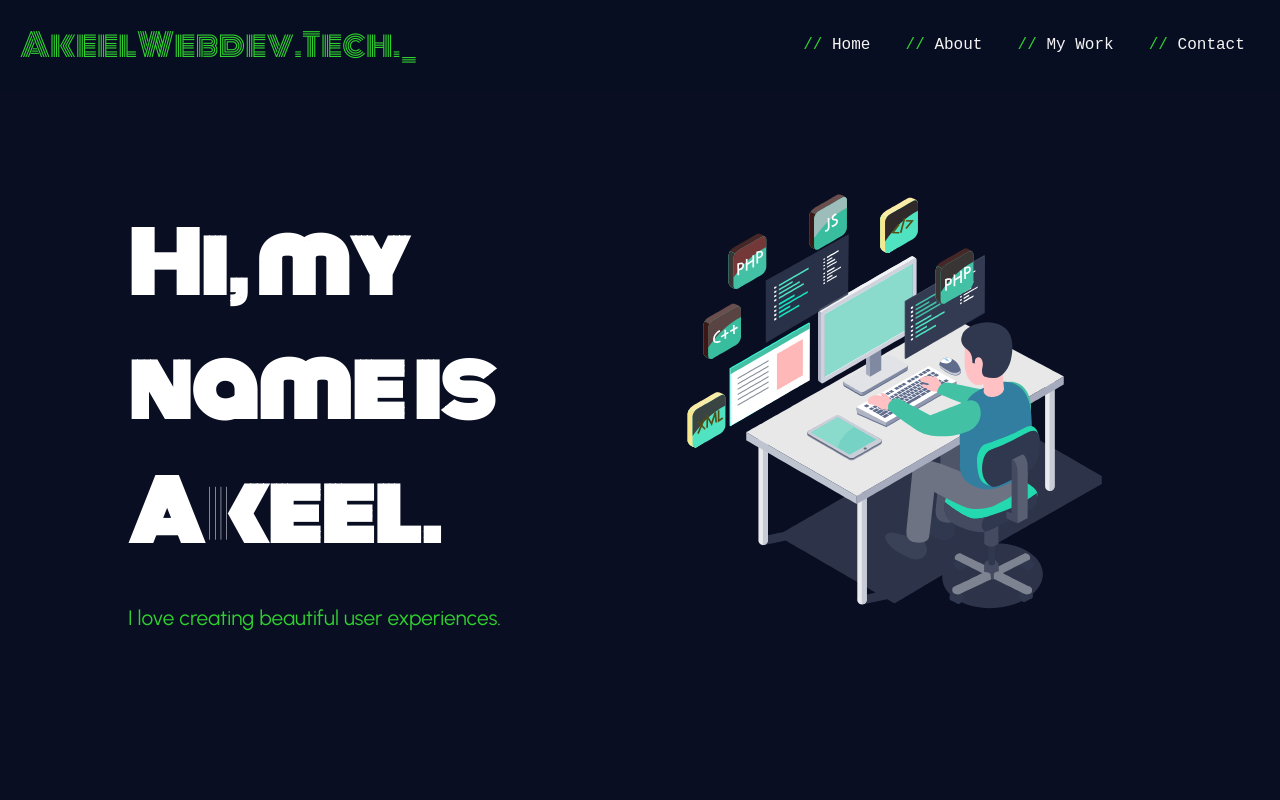
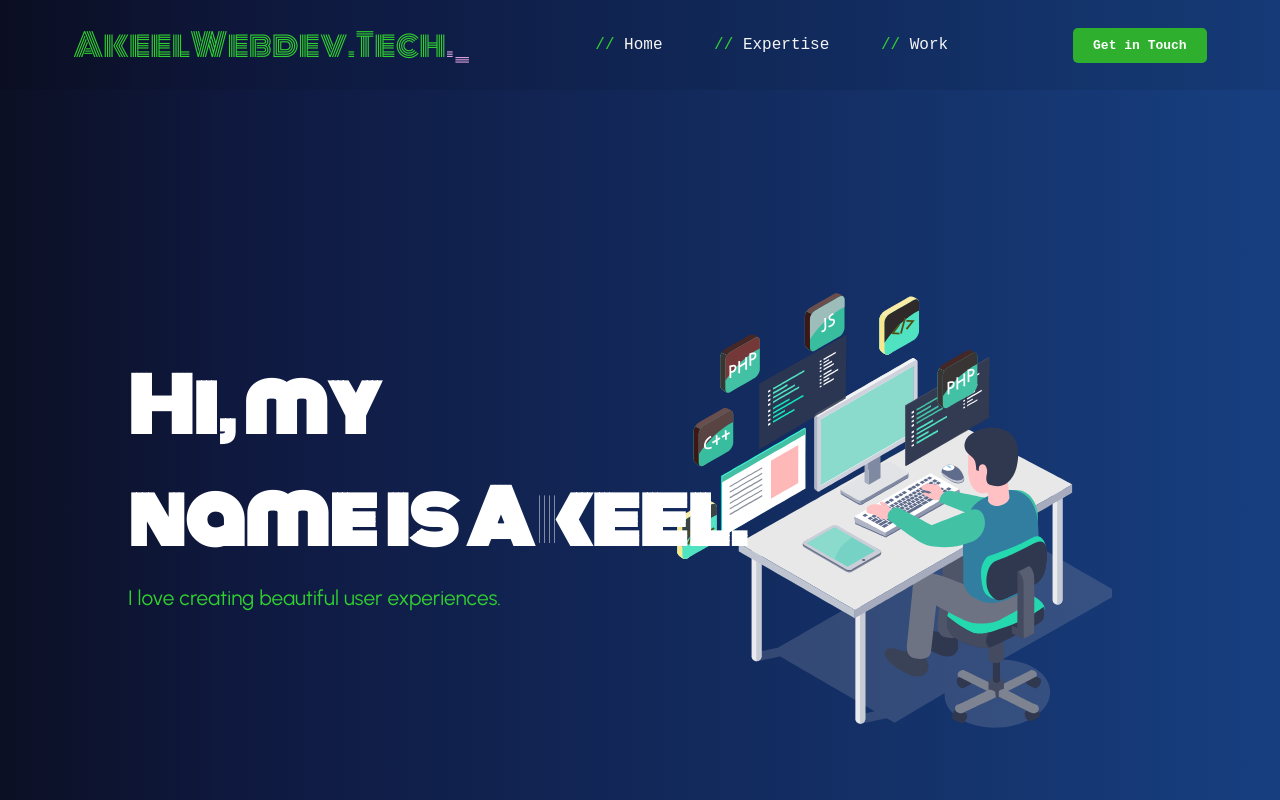
Before and after one commit to MohamedAkeelK/akeelk_portfolio, a React (Vite) app: page / in a window 1280 px wide. Shown: the top 800 px of the page. Built offline with nearby package versions, Linux system fonts and the light colour scheme.

Commit message:
edit homepage

```diff
--- a/src/components/Hero/Hero.css
+++ b/src/components/Hero/Hero.css
@@ -2,7 +2,7 @@
 .hero {
   /* margin-top: 4%; */
   width: 100%;
-  height: 100vh;
+  height: 120vh;
   /* padding: 20px 20px 0px 20px; */
   display: flex;
   flex-direction: column;
@@ -10,14 +10,17 @@
   background-color: rgb(9, 14, 34);
   /* background-image: linear-gradient(to right top, #08154a, #061440, #061336, #09112c, #090e22); */
   /* border: 1px solid rgb(72, 0, 255); */
+  background: rgb(12,16,36);
+background: linear-gradient(90deg, rgba(12,16,36,1) 0%, rgba(15,25,64,1) 19%, rgba(23,63,128,1) 100%);
+clip-path: polygon(0 0, 100% 0, 100% 90%, 50% 100%, 0 90%);
 
 }
 
 .lottieCoder {
-  width: 35%;
+  width: 43%;
   padding: 40px;
   position: absolute;
-  top: 50%;
+  top: 53%;
   left: 70%;
   transform: translate(-50%, -50%);
   z-index: 0;
@@ -27,7 +30,7 @@
 
 .rightHeroText {
   height: 100%;
-  width: 50%;
+  /* width: 50%; */
   display: flex;
   flex-direction: column;
   justify-content: center;
@@ -49,7 +52,7 @@
 }
 
 .hero-big-text {
-  font-size: 5rem;
+  font-size: 4.5rem;
   font-family: 'Monoton', sans-serif;
 
   z-index: 3;
--- a/src/components/Navbar/Navbar.css
+++ b/src/components/Navbar/Navbar.css
@@ -5,11 +5,11 @@
   left: 0;
   width: 100vw;
   display: flex;
-  justify-content: space-between;
+  justify-content: space-evenly;
   align-items: center;
   padding: 20px 20px;
   /* background-color: rgb(251, 251, 251); */
-  background-color: rgba(9, 14, 34, 0.357);
+  background-color: rgba(0, 0, 0, 0.066);
   /* border-bottom: 0.1px solid white; */
   font-family: monospace;
 }
@@ -20,6 +20,10 @@
   color: rgb(48, 208, 48);
   font-family: 'Monoton', sans-serif;
 
+}
+
+.nav-logo-dash {
+  color: plum
 }
 
 
@@ -53,3 +57,12 @@
 .nav-link-slash {
   color:rgb(48, 208, 48);
 }
+
+.nav-contact-button {
+  background-color: rgb(46, 175, 46);
+  color:white;
+  padding: 10px 20px;
+  text-decoration: none;
+  border-radius: 5px;
+  font-weight: bold;
+}
--- a/src/components/Navbar/Navbar.jsx
+++ b/src/components/Navbar/Navbar.jsx
@@ -5,7 +5,9 @@ export default function Navbar() {
   return (
     <div className="navbar">
       <div className="logo-ctr">
-        <a href="">AkeelWebdev.Tech._</a>
+        <a href="">
+          AkeelWebdev.Tech<span className="nav-logo-dash">._</span>
+        </a>
       </div>
 
       <ul className="nav-links-ctr">
@@ -16,20 +18,18 @@ export default function Navbar() {
         </li>
         <li className="nav-link">
           <a href="">
-            <span className="nav-link-slash">// </span>About
+            <span className="nav-link-slash">// </span>Expertise
           </a>
         </li>
         <li className="nav-link">
           <a href="">
-            <span className="nav-link-slash">// </span>My Work
-          </a>
-        </li>
-        <li className="nav-link">
-          <a href="">
-            <span className="nav-link-slash">// </span>Contact
+            <span className="nav-link-slash">// </span>Work
           </a>
         </li>
       </ul>
+      <a href="#" className="nav-contact-button">
+        Get in Touch
+      </a>
     </div>
   );
 }
--- a/src/index.css
+++ b/src/index.css
@@ -9,3 +9,9 @@
 font-family: 'Roboto', sans-serif;
 /* font-family: 'Urbanist', sans-serif; */
 }
+
+* {
+  margin: 0;
+  padding: 0;
+  box-sizing: border-box;
+}
```
